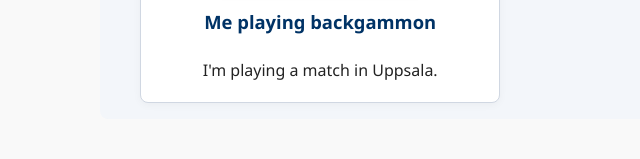
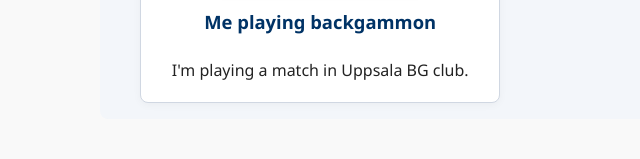
Before and after one commit to Dennis1111/aboutme, a plain HTML site: page index.html in a window 1280 px wide. Shown: the part 1360-1519 px from the top of the page, 90-730 px from the left. Drawn offline with Linux system fonts and the light colour scheme.

Commit message:
small text change

```diff
--- a/index.html
+++ b/index.html
@@ -74,7 +74,7 @@
                         <img src="images/playing_bg.png" alt="Backgammon" width="200" class="project-image">
                         <figcaption><h3>Me playing backgammon</h3></figcaption>
                     </figure>
-                    <p>I'm playing a match in Uppsala.</p>
+                    <p>I'm playing a match in Uppsala BG club.</p>
                 </article>
             </div>
         </section>
```
